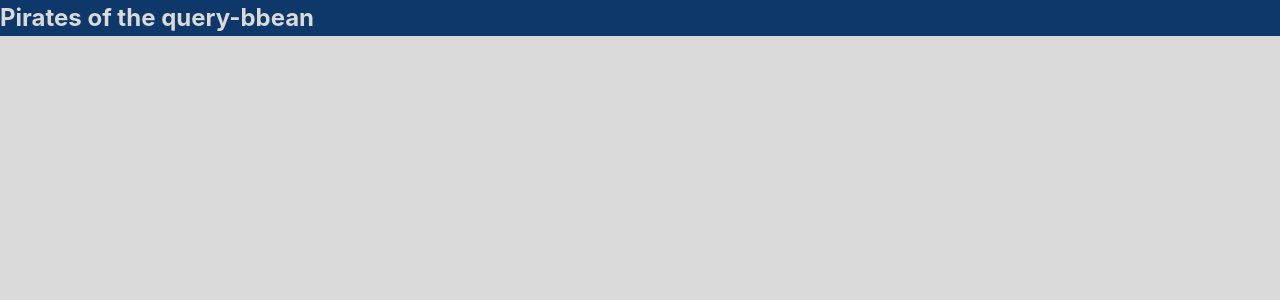
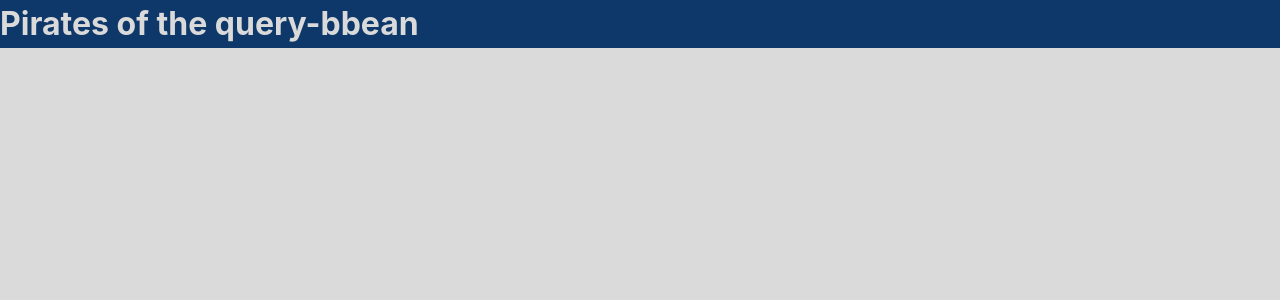
Before and after one commit to pirates-of-the-query-bbean/atelier, a React (Create React App) app in the folder client/: page / in a window 1280 px wide. Shown: the top 300 px of the page. Built offline with nearby package versions, Linux system fonts and the light colour scheme; the HTML template or start-up script is replaced by a standard one.

Commit message:
test tag

```diff
--- a/client/src/App.jsx
+++ b/client/src/App.jsx
@@ -4,7 +4,7 @@ import styles from './App.module.scss';
 function App() {
   return (
     <div>
-      <h2 className={styles.ugly}>Pirates of the query-bbean</h2>
+      <h1 data-testid="app-hw" className={styles.ugly}>Pirates of the query-bbean</h1>
     </div>
   );
 }
```
